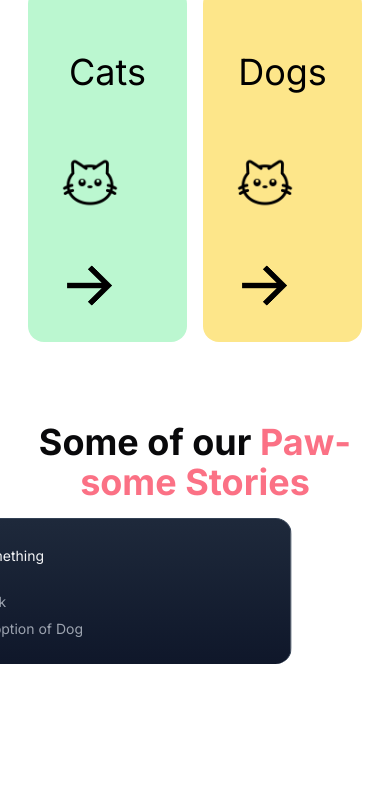
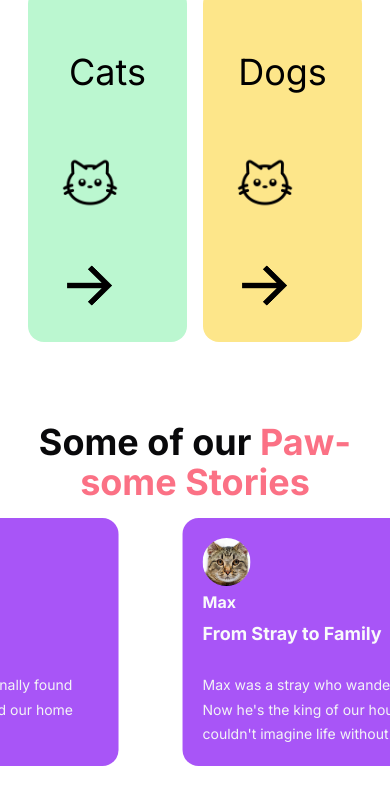
Before and after one commit to Mir-Shabab-Hasnat/Pawdopt, a Next.js app: page / in a window 390 px wide. Shown: the part 815-1619 px from the top of the page. Built offline with nearby package versions, Linux system fonts and the light colour scheme.

Commit message:
review section completed

```diff
--- a/components/Feedback.tsx
+++ b/components/Feedback.tsx
@@ -1,22 +1,20 @@
-import React from 'react'
-import { InfiniteMovingCards } from './ui/InfiniteMovingCards'
-import { stories } from '@/data'
+import React from "react";
+import { InfiniteMovingCards } from "./ui/InfiniteMovingCards";
+import { stories } from "@/data";
 
 const Review = () => {
   return (
-    <div className='py-20' id="reviews">
-      <h1 className='font-bold text-4xl md:text-5xl text-center'>
-        Some of our <span className='text-rose-400'>Paw-some Stories</span>
+    <div className="py-20" id="reviews">
+      <h1 className="font-bold text-4xl md:text-5xl text-center">
+        Some of our <span className="text-rose-400">Paw-some Stories</span>
       </h1>
       <div className="flex flex-col items-center">
-        <InfiniteMovingCards
-          items={stories}
-          direction='right'
-          speed="fast"
-        />
+        <div className="h-[50vh] md:h-[30rem] rounded-md flex flex-col antialiased items-center relative overflow-hidden">
+          <InfiniteMovingCards items={stories} direction="right" speed="slow" />
+        </div>
       </div>
     </div>
-  )
-}
+  );
+};
 
-export default Review
+export default Review;
--- a/components/ui/InfiniteMovingCards.tsx
+++ b/components/ui/InfiniteMovingCards.tsx
@@ -14,6 +14,7 @@ export const InfiniteMovingCards = ({
     quote: string;
     name: string;
     title: string;
+    photo?: string
   }[];
   direction?: "left" | "right";
   speed?: "fast" | "normal" | "slow";
@@ -61,11 +62,11 @@ export const InfiniteMovingCards = ({
   const getSpeed = () => {
     if (containerRef.current) {
       if (speed === "fast") {
-        containerRef.current.style.setProperty("--animation-duration", "20s");
+        containerRef.current.style.setProperty("--animation-duration", "5s");
       } else if (speed === "normal") {
         containerRef.current.style.setProperty("--animation-duration", "40s");
       } else {
-        containerRef.current.style.setProperty("--animation-duration", "80s");
+        containerRef.current.style.setProperty("--animation-duration", "100s");
       }
     }
   };
@@ -80,21 +81,34 @@ export const InfiniteMovingCards = ({
       <ul
         ref={scrollerRef}
         className={cn(
-          " flex min-w-full shrink-0 gap-4 py-4 w-max flex-nowrap",
+          " flex min-w-full shrink-0 gap-16 py-4 w-max flex-nowrap",
           start && "animate-scroll ",
           pauseOnHover && "hover:[animation-play-state:paused]"
         )}
       >
         {items.map((item, idx) => (
           <li
-            className="w-[350px] max-w-full relative rounded-2xl border border-b-0 flex-shrink-0 border-slate-700 px-8 py-6 md:w-[450px]"
+            className="w-[90vw] max-w-full relative rounded-2xl flex-shrink-0 p-5 md:p-16 md:w-[30vw]"
             style={{
-              background:
-                "linear-gradient(180deg, var(--slate-800), var(--slate-900)",
+              background: "#a855f7",
+              backgroundColor: "linear-gradient(90deg, #8b5cf6, #a855f7);",
             }}
             key={item.name}
           >
             <blockquote>
+              <div className="relative z-20 flex flex-row items-center">
+                <span className="flex flex-col gap-1 mb-6">
+                    <div className="me-3 w-12 h-12 overflow-hidden rounded-full">
+                        <img src={item.photo} alt="profile"  className="w-full h-full object-cover"/>
+                    </div>
+                  <span className=" text-base leading-[1.6] text-gray-50 font-bold">
+                    {item.name}
+                  </span>
+                  <span className=" text-lg leading-[1.6] text-gray-50 font-bold">
+                    {item.title}
+                  </span>
+                </span>
+              </div>
               <div
                 aria-hidden="true"
                 className="user-select-none -z-1 pointer-events-none absolute -left-0.5 -top-0.5 h-[calc(100%_+_4px)] w-[calc(100%_+_4px)]"
@@ -102,16 +116,6 @@ export const InfiniteMovingCards = ({
               <span className=" relative z-20 text-sm leading-[1.6] text-gray-100 font-normal">
                 {item.quote}
               </span>
-              <div className="relative z-20 mt-6 flex flex-row items-center">
-                <span className="flex flex-col gap-1">
-                  <span className=" text-sm leading-[1.6] text-gray-400 font-normal">
-                    {item.name}
-                  </span>
-                  <span className=" text-sm leading-[1.6] text-gray-400 font-normal">
-                    {item.title}
-                  </span>
-                </span>
-              </div>
             </blockquote>
           </li>
         ))}
--- a/data/index.ts
+++ b/data/index.ts
@@ -44,8 +44,51 @@ export const dogCards = [
 
   export const stories = [
     {
-      quote: "something",
-      name: "Jack",
-      title: "Adoption of Dog"
+      quote: "After months of searching, we finally found Bella at the shelter. She has filled our home with joy and love since day one!",
+      name: "Bella",
+      title: "A New Beginning",
+      photo: "face1.jpg"
+    },
+    {
+      quote: "Max was a stray who wandered into our lives. Now he's the king of our household, and we couldn't imagine life without him!",
+      name: "Max",
+      title: "From Stray to Family",
+      photo: "face1.jpg"
+    },
+    {
+      quote: "We adopted Luna last summer, and she's been a source of comfort and happiness during tough times. She's truly a blessing!",
+      name: "Luna",
+      photo: "face1.jpg",
+      title: "A Light in the Dark"
+    },
+    {
+      quote: "Oliver came to us with a rough past, but with love and patience, he blossomed into the sweetest companion.",
+      name: "Oliver",
+      photo: "face1.jpg",
+      title: "Healing Hearts"
+    },
+    {
+      quote: "We rescued Charlie from a local shelter. He’s adventurous, playful, and has brought endless laughter into our lives!",
+      name: "Charlie",
+      photo: "face1.jpg",
+      title: "The Adventurous Spirit"
+    },
+    {
+      quote: "When we adopted Daisy, we never expected to find a true friend. Her loyalty and love are unmatched!",
+      name: "Daisy",
+      photo: "face1.jpg",
+      title: "Finding a True Friend"
+    },
+    {
+      quote: "Sophie was shy when we first adopted her, but now she's the life of the party! It's amazing how love can change everything.",
+      name: "Sophie",
+      photo: "face1.jpg",
+      title: "A Shy Soul Transformed"
+    },
+    {
+      quote: "Toby came into our lives unexpectedly. His goofy antics and playful nature have made every day brighter!",
+      name: "Toby",
+      photo: "face1.jpg",
+      title: "The Unexpected Joy"
     }
-  ]
+  ];
```
Also changed, not shown: public/face1.jpg (added).
